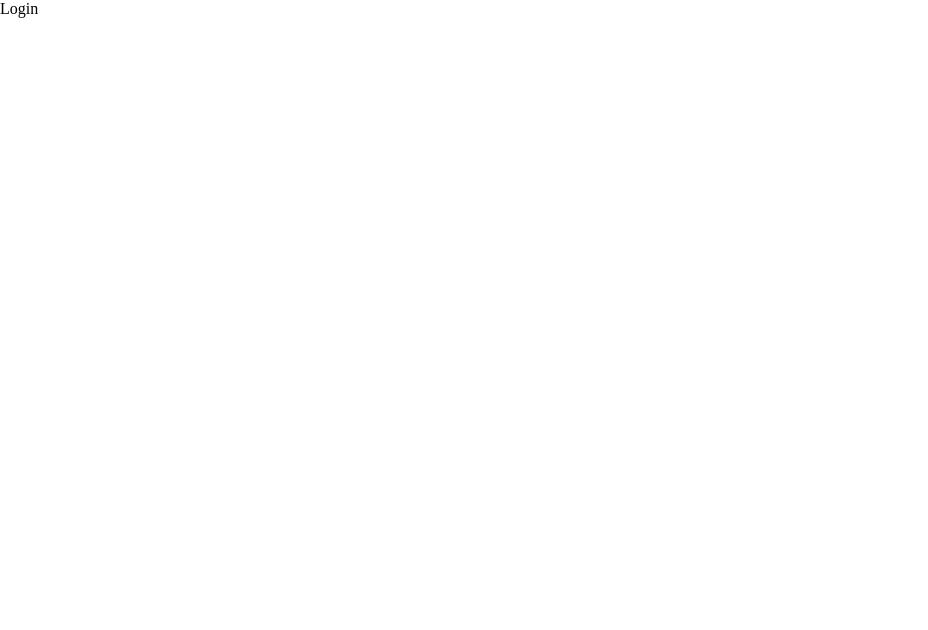
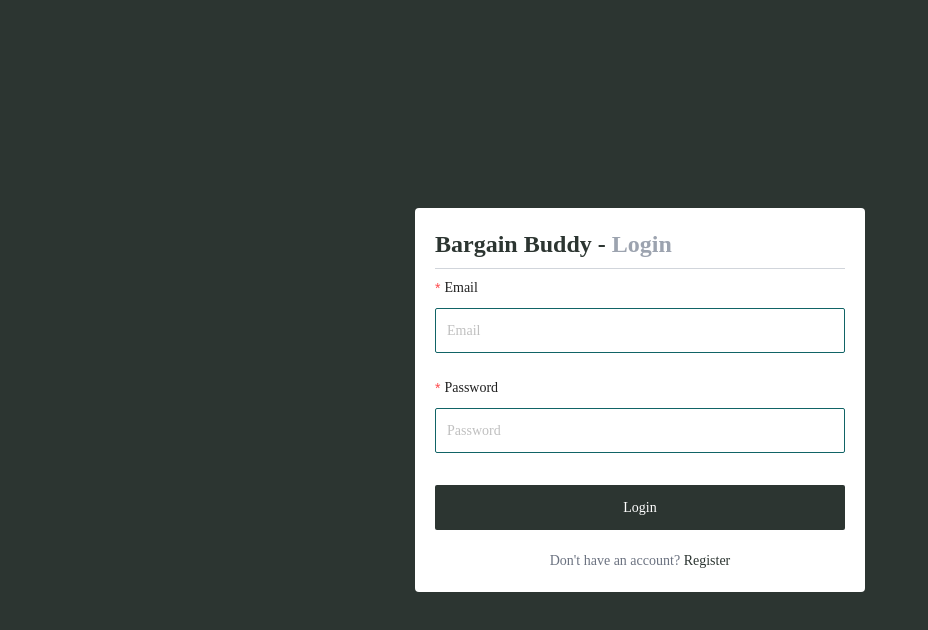
Before and after one commit to omidhokate2002/bargain-buddy-frontend, a React (Vite) app: page /login in a window 1280 px wide. Shown: the top 630 px of the page, without its empty margins (0-928 px from the left). Built offline with nearby package versions, Linux system fonts and the light colour scheme; a web font is replaced by a local one.

Commit message:
Finished implementing login and register UI components

```diff
--- /dev/null
+++ b/src/components/Divider.jsx
@@ -0,0 +1,5 @@
+const Divider = () => {
+  return <div className="w-full h-[1px] bg-gray-300 my-2"></div>;
+};
+
+export default Divider;
--- a/src/index.css
+++ b/src/index.css
@@ -21,6 +21,7 @@ input:focus {
 	box-shadow: none;
 }
 
-buttoncc {
+button {
 	height: 45px !important;
+	box-shadow: none !important;
 }
--- a/src/main.jsx
+++ b/src/main.jsx
@@ -13,11 +13,11 @@ ReactDOM.createRoot(document.getElementById("root")).render(
             colorPrimary: "#2C3531",
             colorPrimaryHover: "#2C3531",
             borderRadius: "2px",
-            colorPrimaryActive: "#2C3531",
           },
         },
         token: {
           borderRadius: "2px",
+          colorPrimary: "#2C3531",
         },
       }}
     >
--- a/src/pages/Login/index.jsx
+++ b/src/pages/Login/index.jsx
@@ -1,5 +1,47 @@
+import { Form, Button, Input } from "antd";
+import { Link } from "react-router-dom";
+import Divider from "../../components/Divider";
+
+const rules = [
+  {
+    required: true,
+    message: "required",
+  },
+];
+
 const Login = () => {
-  return <div>Login</div>;
+  const onFinish = (values) => {
+    console.log("Success", values);
+  };
+  return (
+    <div className="h-screen bg-primary flex justify-center items-center">
+      <div className="bg-white p-5 rounded w-[450px]">
+        <h1 className="text-primary text-2xl">
+          Bargain Buddy - <span className="text-gray-400">Login</span>
+        </h1>
+        <Divider />
+        <Form layout="vertical" onFinish={onFinish}>
+          <Form.Item label="Email" name="email" rules={rules}>
+            <Input type="email" placeholder="Email" />
+          </Form.Item>
+          <Form.Item label="Password" name="password" rules={rules}>
+            <Input type="password" placeholder="Password" />
+          </Form.Item>
+          <Button type="primary" htmlType="submit" block className="mt-2">
+            Login
+          </Button>
+          <div className="mt-5 text-center">
+            <span className="text-gray-500">
+              Don't have an account?{" "}
+              <Link className="text-primary" to="/register">
+                Register
+              </Link>
+            </span>
+          </div>
+        </Form>
+      </div>
+    </div>
+  );
 };
 
 export default Login;
--- a/src/pages/Register/index.jsx
+++ b/src/pages/Register/index.jsx
@@ -1,22 +1,37 @@
 import { Form, Button, Input } from "antd";
 import { Link } from "react-router-dom";
+import Divider from "../../components/Divider";
+
+const rules = [
+  {
+    required: true,
+    message: "required",
+  },
+];
 
 const Register = () => {
+  const onFinish = (values) => {
+    console.log("Success", values);
+  };
   return (
     <div className="h-screen bg-primary flex justify-center items-center">
       <div className="bg-white p-5 rounded w-[450px]">
-        <Form layout="vertical">
-          <Form.Item label="Name" name="name">
+        <h1 className="text-primary text-2xl">
+          Bargain Buddy - <span className="text-gray-400">Register</span>
+        </h1>
+        <Divider />
+        <Form layout="vertical" onFinish={onFinish}>
+          <Form.Item label="Name" name="name" rules={rules}>
             <Input placeholder="Name" />
           </Form.Item>
-          <Form.Item label="Email" name="email">
+          <Form.Item label="Email" name="email" rules={rules}>
             <Input type="email" placeholder="Email" />
           </Form.Item>
-          <Form.Item label="Password" name="password">
+          <Form.Item label="Password" name="password" rules={rules}>
             <Input type="password" placeholder="Password" />
           </Form.Item>
-          <Button type="primary" htmlType="submit" block>
-            Submit
+          <Button type="primary" htmlType="submit" block className="mt-2">
+            Register
           </Button>
           <div className="mt-5 text-center">
             <span className="text-gray-500">
```
